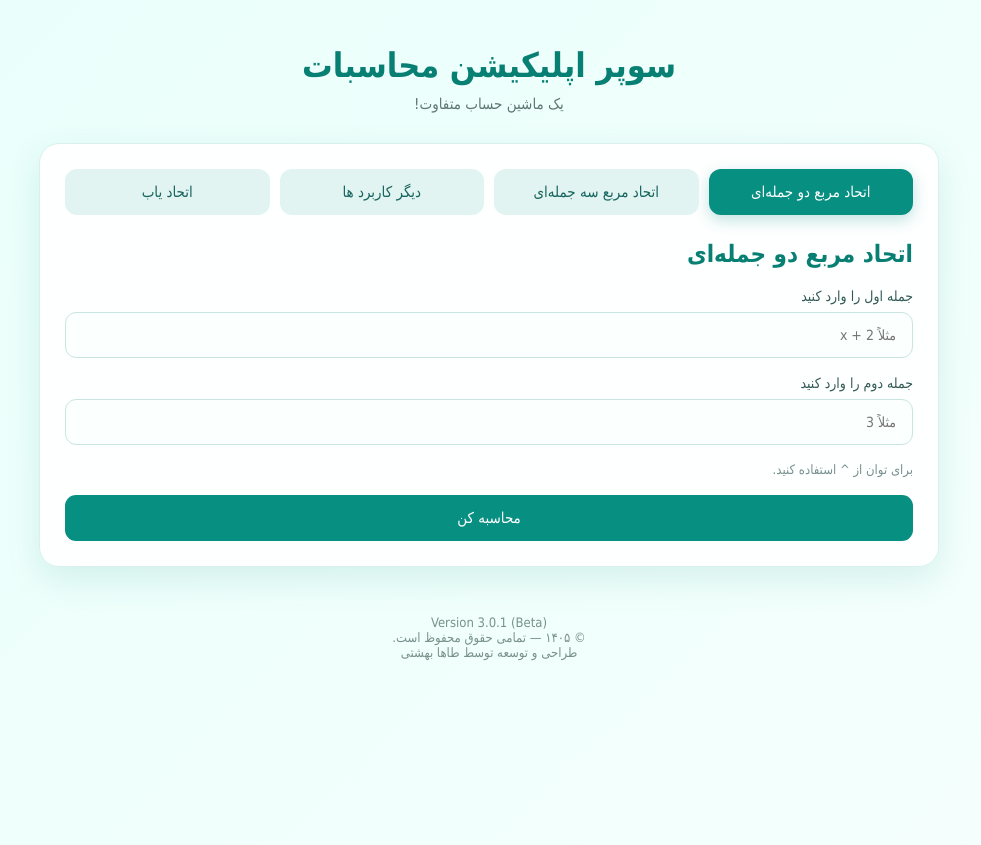
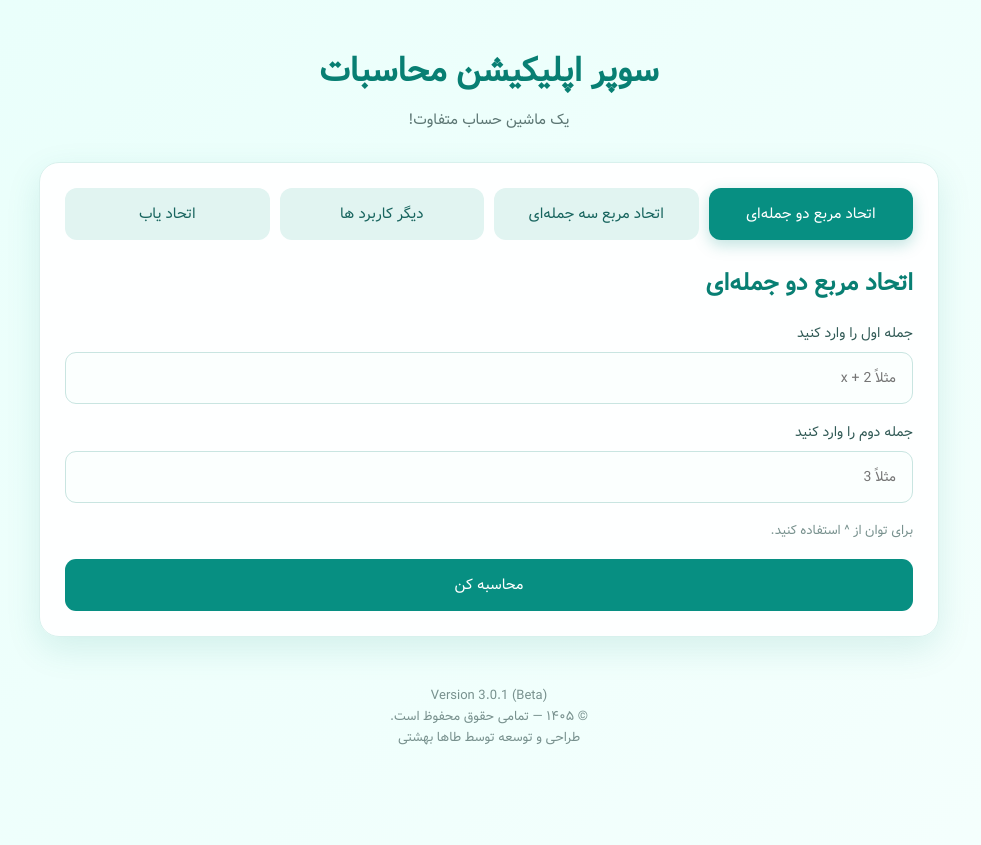
Before and after one commit to tahabs4/calculationsuperapp, a Flask app: page / in a window 1280 px wide. Shown: the whole page, without its empty margins (151-1132 px from the left). Run offline with Flask 3, Linux system fonts and the light colour scheme.

Commit message:
Update test.html

```diff
--- a/templates/test.html
+++ b/templates/test.html
@@ -17,7 +17,7 @@
 
         body {
             margin: 0;
-            font-family: "IRANSans", Tahoma, Arial, sans-serif;
+            font-family: "Vazir", Tahoma, Arial, sans-serif;
             background: linear-gradient(135deg, #e9fffb, #f5fffd);
             color: #173c3a;
             min-height: 100vh;
```
